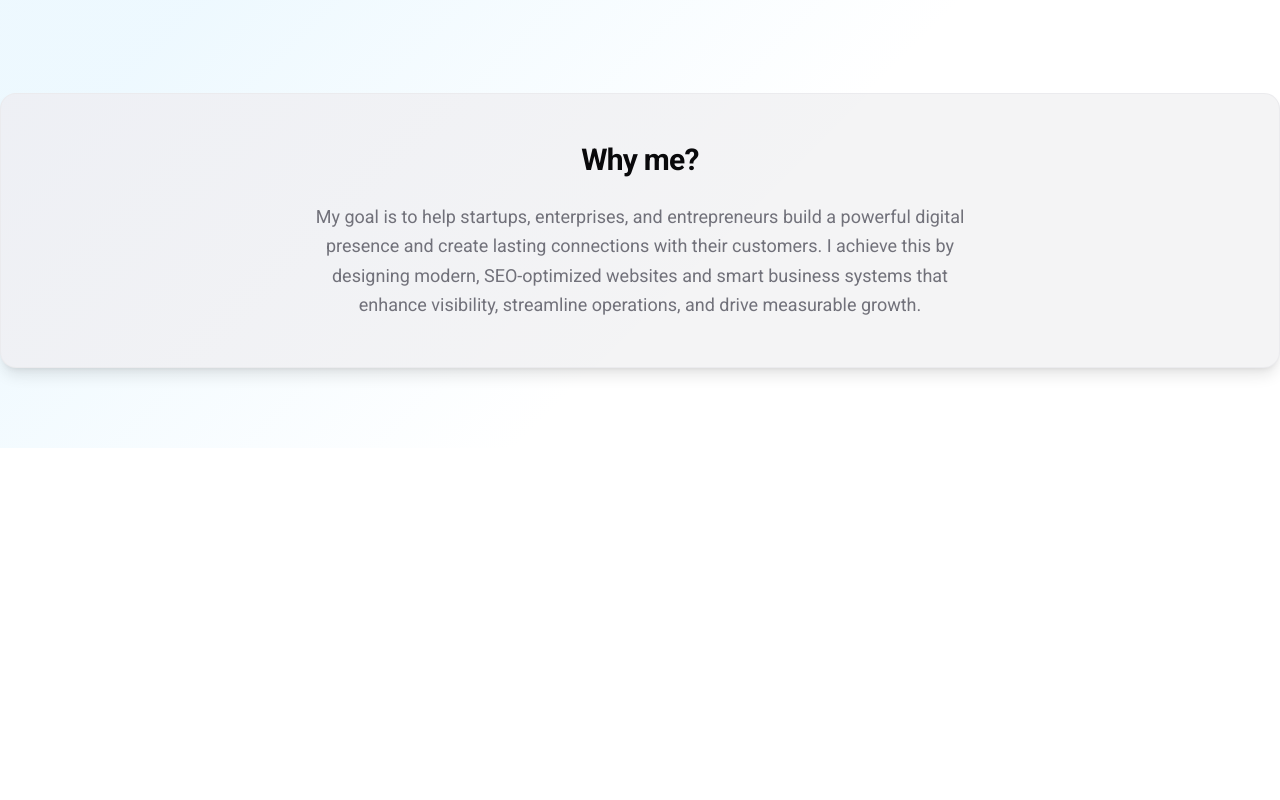
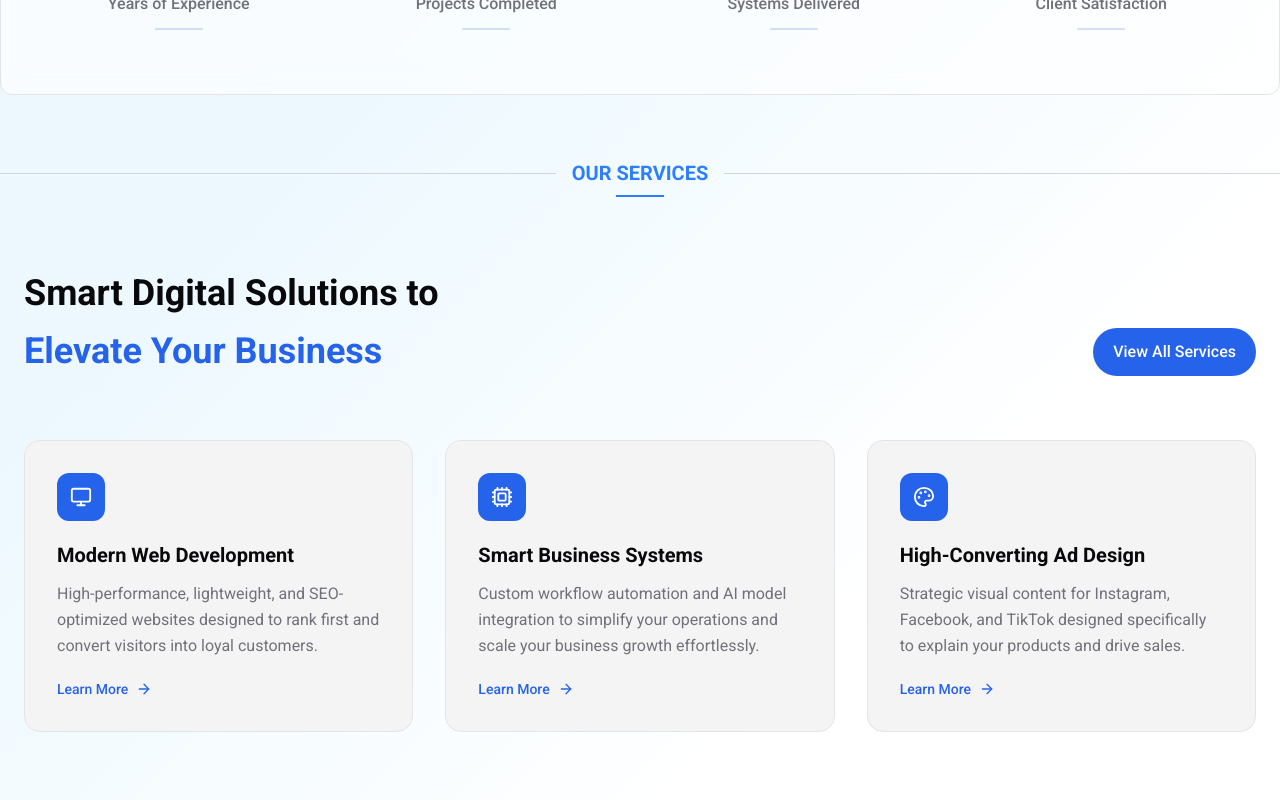
Before and after one commit to elghandori1/Devsign_pro, a Next.js app: page /about in a window 1280 px wide. Shown: the part 880-1680 px from the top of the page. Before the commit the page ends 1328 px from the top, so only its background shows below. Built offline with nearby package versions, Linux system fonts and the light colour scheme; no server answers.

Commit message:
our services section

```diff
--- a/app/[locale]/page.tsx
+++ b/app/[locale]/page.tsx
@@ -9,6 +9,8 @@ import Goalcomponent from "../components/Goalcomponent";
 import Link from "next/link";
 import { MdEmail } from "react-icons/md";
 import { BsWhatsapp } from "react-icons/bs";
+import SubTitle from "../components/SubTitles";
+import ServicesGrid from "../components/ServicesGrid";
 export const revalidate = 600;
 
 type Props = {
@@ -236,7 +238,7 @@ export default async function Home({ params }: Props) {
                 <p className="hero-text text-lg font-medium">
                   {t.hero.profile_name}
                 </p>
-                <p className="hero-text text-sm text-gray-500 mt-0.5 mb-4">
+                <p className="hero-text text-center text-sm text-gray-500 mt-0.5 mb-4" dir="rtl">
                   {t.hero.profile_role}
                 </p>
                 <button
@@ -279,6 +281,8 @@ export default async function Home({ params }: Props) {
         </div>
       </section>
       <Statistics translations={t.stats} />
+       <SubTitle translations={t.services_section.services} />
+      <ServicesGrid t={t.services_section} locale={locale} />
       <Goalcomponent translations={t.goal} />
     </div>
   );
--- a/app/components/MobileMenu.tsx
+++ b/app/components/MobileMenu.tsx
@@ -25,8 +25,8 @@ export default function MobileMenu({ lang, t }: MobileMenuProps) {
 
   const navItems = [
     { href: "", label: t.home },
+    { href: "/services", label: t.Services },
     { href: "/about", label: t.about },
-    { href: "/services", label: t.Services },
     { href: "/portfolio", label: t.portfolio },
     { href: "/contact", label: t.Contact },
   ];
--- a/app/components/NavLinks.tsx
+++ b/app/components/NavLinks.tsx
@@ -28,8 +28,8 @@ export default function NavLinks({ lang, t }: NavLinksProps) {
 const locale = lang;
   const navItems = [
     { href: "", label: t.home },
+    { href: "/services", label: t.Services },
     { href: "/about", label: t.about },
-    { href: "/services", label: t.Services },
     { href: "/portfolio", label: t.portfolio },
     { href: "/contact", label: t.Contact },
   ];
--- /dev/null
+++ b/app/components/ServicesGrid.tsx
@@ -0,0 +1,120 @@
+import Link from "next/link";
+import { Monitor, Cpu, Palette, ArrowRight } from "lucide-react";
+import { ReactNode } from "react";
+import { Locale } from "@/i18n-config";
+
+interface ServiceItem {
+    title: string;
+    description: string;
+    link: string;
+}
+
+interface Services {
+    sectionLabel: string;
+    heading: string;
+    highlight: string;
+    viewAll: string;
+    cta: string;
+    web: ServiceItem;
+    systems: ServiceItem;
+    design: ServiceItem;
+}
+
+interface ServicesGridProps {
+    t: {
+        services: Services;
+    };
+    locale: Locale;
+}
+
+interface ServiceCard extends ServiceItem {
+    icon: ReactNode;
+}
+
+export default function ServicesGrid({ t, locale }: ServicesGridProps) {
+    const data = t.services;
+
+    const services: ServiceCard[] = [
+        { ...data.web, icon: <Monitor size={22} className="text-white" /> },
+        { ...data.systems, icon: <Cpu size={22} className="text-white" /> },
+        { ...data.design, icon: <Palette size={22} className="text-white" /> },
+    ];
+
+    return (
+        <section
+            className="px-4 sm:px-6 py-2 sm:py-10"
+            dir={locale === "ar" ? "rtl" : "ltr"}
+        >
+            <div className="max-w-7xl mx-auto">
+
+                {/* Header */}
+                <div className="flex flex-col lg:flex-row lg:items-end lg:justify-between gap-8 mb-12 lg:mb-16">
+
+                    <div
+                        className={`max-w-2xl lg:${locale === "ar" ? "text-right" : "text-left"
+                            }`}
+                    >
+                        <h2 className="text-2xl sm:text-3xl lg:text-4xl font-bold leading-snug">
+                            {data.heading}
+                            <span className="block text-primary mt-2">
+                                {data.highlight}
+                            </span>
+                        </h2>
+                    </div>
+
+                    {/* Desktop Button */}
+                    <Link
+                        href={`/${locale}/services`}
+                        className="hidden lg:inline-flex px-5 py-3 text-sm sm:text-base bg-primary text-primary-foreground rounded-full font-medium transition-all duration-300 hover:opacity-90"
+                    >
+                        {data.viewAll}
+                    </Link>
+                </div>
+
+                {/* Cards */}
+                <div className="grid gap-6 sm:gap-8 md:grid-cols-2 lg:grid-cols-3">
+                    {services.map((service) => (
+                        <Link
+                            key={service.link}
+                            href={`/${locale}${service.link}`}
+                            className="group relative p-6 sm:p-8 rounded-2xl border border-border bg-card transition-all duration-300 hover:-translate-y-2 hover:shadow-xl"
+                        >
+                            <div className="w-11 h-11 sm:w-12 sm:h-12 bg-primary rounded-xl flex items-center justify-center mb-5 transition-transform duration-300 group-hover:scale-110">
+                                {service.icon}
+                            </div>
+
+                            <h3 className="text-lg sm:text-xl font-semibold mb-3 group-hover:text-primary transition-colors">
+                                {service.title}
+                            </h3>
+
+                            <p className="text-sm sm:text-base text-muted-foreground leading-relaxed mb-5">
+                                {service.description}
+                            </p>
+
+                            <span className="flex items-center gap-2 text-primary font-medium text-sm">
+                                {data.cta}
+                                <ArrowRight
+                                    size={16}
+                                    className="transition-transform duration-300 group-hover:translate-x-2"
+                                />
+                            </span>
+
+                            <div className="absolute bottom-0 left-0 h-1 w-0 bg-primary transition-all duration-300 group-hover:w-full" />
+                        </Link>
+                    ))}
+                </div>
+
+                {/* Mobile Button */}
+                <div className="mt-10 flex justify-center lg:hidden">
+                    <Link
+                        href={`/${locale}/services`}
+                        className="px-6 py-3 text-sm bg-primary text-primary-foreground rounded-full font-medium transition-all duration-300 hover:opacity-90"
+                    >
+                        {data.viewAll}
+                    </Link>
+                </div>
+
+            </div>
+        </section>
+    );
+}
--- a/app/components/Statistics.tsx
+++ b/app/components/Statistics.tsx
@@ -18,7 +18,7 @@ export default function Statistics({ translations }: { translations: StatsTransl
   ];
 
   return (
-<section aria-labelledby="stats-title" className="transition-colors duration-300">
+<section aria-labelledby="stats-title" className="transition-colors px-4 sm:px-6 py-2 sm:py-10 border border-border bg-background/60 backdrop-blur-md transition-colors duration-300 max-w-7xl mx-auto rounded-xl duration-300 fade-in-section">
   <div className="max-w-screen-xl px-4 mx-auto">
     <div className="grid grid-cols-2 md:grid-cols-4 gap-4 sm:gap-6 md:gap-8">
       {stats.map((stat, index) => (
--- /dev/null
+++ b/app/components/SubTitles.tsx
@@ -0,0 +1,32 @@
+interface Translations {
+  sectionLabel: string;
+}
+
+export default function SubTitle({ translations }: { translations: Translations }) {
+  if (!translations) {
+    return null;
+  }
+  const { sectionLabel } = translations;
+
+  return (
+    <div className="bg-transparent py-8 mt-8">
+      <div className="max-w-screen-xl mx-auto text-center">
+        <div className="flex items-center justify-center gap-4">
+          <div className="flex-1 border-t border-gray-300"></div>
+          <h2 className="text-blue-500 font-bold text-xl uppercase whitespace-nowrap">
+            {sectionLabel}
+          </h2>
+          <div className="flex-1 border-t border-gray-300"></div>
+        </div>
+
+        {/* Subtitle */}
+        {/* <p className="text-gray-600 mt-2 text-sm sm:text-base">
+          {subtext}
+        </p> */}
+
+        {/* Small blue Underline */}
+        <div className="w-12 h-[2px] bg-blue-500 mx-auto mt-2"></div>
+      </div>
+    </div>
+  );
+}
--- a/app/dictionaries/ar.json
+++ b/app/dictionaries/ar.json
@@ -9,13 +9,13 @@
   "homepage": {
     "banner": "بناء موقع ويب يحقق إيرادات من الطراز الأول في 2026 — اقرأ الآن ←",
     "hero": {
-      "title_line1": "مواقع حديثة وسيو متقدم",
+      "title_line1": "مواقع حديثة و SEO متقدم",
       "title_highlight": "وحلول أعمال ذكية",
       "description": "مطور ويب محترف في المغرب، أنشئ مواقع حديثة محسّنة لمحركات البحث وأنظمة أعمال آلية بالذكاء الاصطناعي. أصمم أيضاً إعلانات لوسائل التواصل الاجتماعي ذات معدل تحويل عالٍ. تركيزي بسيط: الأداء، القابلية للتوسع، ونتائج حقيقية لتنمية أعمالك.",
       "cta_primary": "لنعمل معاً",
       "cta_secondary": "شاهد أعمالي",
       "profile_name": "محمد ديفساين",
-      "profile_role": "مطور full-stack وأخصائي سيو",
+      "profile_role": "مطور Full-Stack وأخصائي SEO وأتمتة بالذكاء الاصطناعي",
       "cta_more_about": "المزيد عني",
       "mission": "مهمتي مساعدة الشركات الناشئة والمؤسسات على خلق رابطة عاطفية بين منتجاتهم والعملاء الراضين والمتفاعلين."
     },
@@ -30,25 +30,30 @@
       "satisfaction": "رضا العملاء"
     },
     "services_section": {
-      "title": "كيف تريد البناء؟",
-      "cta": "تحدث إلى المبيعات",
-      "cards": {
-        "web": {
-          "title": "ويب وبرمجيات مخصصة",
-          "description": "مواقع وتطبيقات حديثة وسريعة مصممة لتحويل الزوار إلى عملاء.",
-          "badge": "منشئ مواقع بالذكاء الاصطناعي"
-        },
-        "design": {
-          "title": "تصميم المنتجات والإعلانات",
-          "description": "صور المنتجات، إعلانات السوشيال ميديا، وتصميم تغليف فاخر لتعزيز التفاعل.",
-          "badge": "قالب"
-        },
-        "ecommerce": {
-          "title": "دعم التجارة الإلكترونية",
-          "description": "أدوات وتصميم وتحسين للتجارة الإلكترونية لمساعدتك على البيع أكثر عبر الإنترنت.",
-          "badge": "موقع فارغ"
-        }
-      }
+
+  "services": {
+    "sectionLabel": "خدماتنا",
+    "heading": "حلول رقمية ذكية لـ",
+    "highlight": "ارتقاء أعمالك",
+    "viewAll": "عرض جميع الخدمات",
+    "cta": "تعرف على المزيد",
+    "web": {
+      "title": "تطوير ويب عصري",
+      "description": "مواقع إلكترونية عالية الأداء، خفيفة الوزن، ومحسّنة لمحركات البحث، مصممة للظهور في الصدارة وتحويل الزوار إلى عملاء أوفياء.",
+      "link": "/services/web-development"
+    },
+    "systems": {
+      "title": "أنظمة أعمال ذكية",
+      "description": "أتمتة مخصصة لسير العمل ودمج نماذج الذكاء الاصطناعي لتبسيط عملياتك وتنمية أعمالك بكل سهولة.",
+      "link": "/services/business-systems"
+    },
+    "design": {
+      "title": "تصميم إعلانات عالية التحويل",
+      "description": "محتوى بصري استراتيجي لمنصات إنستغرام، فيسبوك، وتيك توك، مصمم خصيصاً لشرح منتجاتك وزيادة المبيعات.",
+      "link": "/services/social-design"
+    }
+  }
+
     },
     "footer_tags": {
       "title": "البحث الشائع",
--- a/app/dictionaries/en.json
+++ b/app/dictionaries/en.json
@@ -15,7 +15,7 @@
       "cta_primary": "Let's Work Together",
       "cta_secondary": "See My Work",
       "profile_name": "mohammed devsign",
-      "profile_role": "full-stack developer and SEO specialist",
+      "profile_role": "Full-Stack Developer, SEO Specialist & AI Automation",
       "cta_more_about": "more about me",
       "mission": "My mission is to assist startups and enterprises in creating an emotional bond between their products and satisfied, engaged customers."
     },
@@ -30,29 +30,39 @@
       "satisfaction": "Client Satisfaction"
     },
   "services_section": {
-      "title": "How do you want to build?",
-      "cta": "Talk to Sales",
-      "cards": {
+
+   "services": {
+    "sectionLabel": "Our Services",
+    "heading": "Smart Digital Solutions to",
+    "highlight": "Elevate Your Business",
+    "viewAll": "View All Services",
+    "cta": "Learn More",
     "web": {
-          "title": "Custom Web & Software",
-          "description": "Fast, modern websites and custom software built to convert visitors into clients.",
-          "badge": "AI Site Builder"
+      "title": "Modern Web Development",
+      "description": "High-performance, lightweight, and SEO-optimized websites designed to rank first and convert visitors into loyal customers.",
+      "link": "/services/web-development"
+    },
+    "systems": {
+      "title": "Smart Business Systems",
+      "description": "Custom workflow automation and AI model integration to simplify your operations and scale your business growth effortlessly.",
+      "link": "/services/business-systems"
     },
     "design": {
-          "title": "Product & Ad Design",
-          "description": "Product visuals, social media ads, and premium packaging design to boost engagement.",
-          "badge": "Template"
-        },
-        "ecommerce": {
-          "title": "E-commerce Support",
-          "description": "E-commerce tools, design, and optimization to help you sell more online.",
-          "badge": "Blank Site"
+      "title": "High-Converting Ad Design",
+      "description": "Strategic visual content for Instagram, Facebook, and TikTok designed specifically to explain your products and drive sales.",
+      "link": "/services/social-design"
     }
     }
     },
     "footer_tags": {
       "title": "Popular Searches",
-      "tags": ["Websites", "Software", "Product Design", "Ads & Media", "Custom Work"]
+      "tags": [
+        "Websites",
+        "Software",
+        "Product Design",
+        "Ads & Media",
+        "Custom Work"
+      ]
     }
   }
 }
--- a/app/dictionaries/fr.json
+++ b/app/dictionaries/fr.json
@@ -15,7 +15,7 @@
       "cta_primary": "Démarrer un projet",
       "cta_secondary": "Voir mon portfolio",
       "profile_name": "mohammed devsign",
-      "profile_role": "développeur full-stack et spécialiste SEO",
+      "profile_role": "développeur full-stack et spécialiste SEO et automatisation IA",
       "cta_more_about": "en savoir plus",
       "mission": "Ma mission est d'aider les startups et les entreprises à créer un lien émotionnel entre leurs produits et des clients satisfaits et engagés."
     },
@@ -30,29 +30,39 @@
       "satisfaction": "Satisfaction client"
     },
     "services_section": {
-      "title": "Comment voulez-vous construire ?",
-      "cta": "Parler aux Ventes",
-      "cards": {
+      "services": {
+        "sectionLabel": "Nos Services",
+        "heading": "Des solutions digitales intelligentes pour",
+        "highlight": "Élever Votre Entreprise",
+        "viewAll": "Voir Tous les Services",
+        "cta": "En savoir plus",
         "web": {
-          "title": "Web & Logiciels Sur Mesure",
-          "description": "Des sites web modernes et rapides et des logiciels personnalisés conçus pour convertir les visiteurs en clients.",
-          "badge": "Constructeur IA"
+          "title": "Développement Web Moderne",
+          "description": "Sites web haute performance, légers et optimisés SEO, conçus pour être premiers sur les moteurs de recherche et convertir les visiteurs en clients fidèles.",
+          "link": "/services/web-development"
+        },
+        "systems": {
+          "title": "Systèmes d'Entreprise Intelligents",
+          "description": "Automatisation personnalisée des flux de travail et intégration de modèles d'IA pour simplifier vos opérations et développer votre entreprise sans effort.",
+          "link": "/services/systems"
         },
         "design": {
-          "title": "Design Produit & Publicité",
-          "description": "Visuels de produits, publicités pour les réseaux sociaux et design d'emballage premium pour booster l'engagement.",
-          "badge": "Modèle"
-        },
-        "ecommerce": {
-          "title": "Support E-commerce",
-          "description": "Outils e-commerce, design et optimisation pour vous aider à vendre plus en ligne.",
-          "badge": "Site Vierge"
+          "title": "Design Publicitaire à Haut Taux de Conversion",
+          "description": "Contenu visuel stratégique pour Instagram, Facebook et TikTok, spécialement conçu pour présenter vos produits et générer des ventes.",
+          "link": "/services/social-design"
+
         }
       }
     },
     "footer_tags": {
       "title": "Recherches Populaires",
-      "tags": ["Sites Web", "Logiciels", "Design Produit", "Publicités & Médias", "Travail Sur Mesure"]
+      "tags": [
+        "Sites Web",
+        "Logiciels",
+        "Design Produit",
+        "Publicités & Médias",
+        "Travail Sur Mesure"
+      ]
     }
   }
 }
--- a/package.json
+++ b/package.json
@@ -10,6 +10,7 @@
   },
   "dependencies": {
     "@formatjs/intl-localematcher": "^0.8.0",
+    "framer-motion": "^12.34.4",
     "locale-matcher": "^2.2.1",
     "lucide-react": "^0.561.0",
     "negotiator": "^1.0.0",
```
Also changed, not shown: app/globals.css (+19 -0 lines), tmp.txt (added), 1 other file (tests, documents, lock files or other folders). Lines whose indentation alone changed are shown as unchanged.
